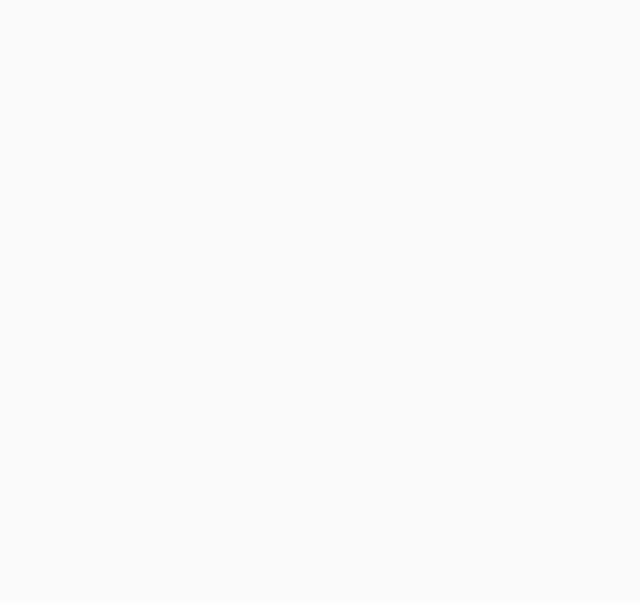
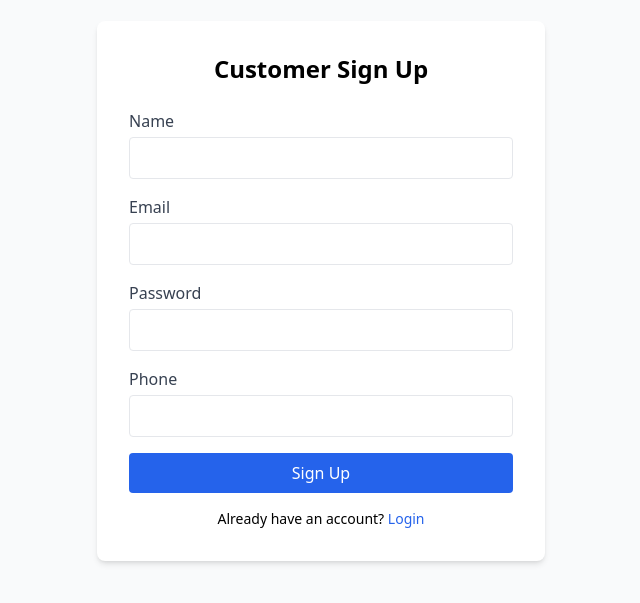
Before and after one commit to pranjalkaull/MartAwaits, a React (Vite) app in the folder project/: page /customer-signup in a window 1280 px wide. Before the commit this address had no page. Shown: the part 109-712 px from the top of the page, without its empty margins (319-959 px from the left). Built offline with nearby package versions, Linux system fonts and the light colour scheme.

Commit message:
Your commit message

```diff
--- a/project/src/App.tsx
+++ b/project/src/App.tsx
@@ -10,19 +10,26 @@ import OrderStatus from './pages/OrderStatus';
 import MartLogin from './pages/MartLogin';
 import MartRegister from './pages/MartRegister';
 import MartDashboard from './pages/MartDashboard';
+import CustomerLogin from './pages/CustomerLogin';
+import CustomerSignup from './pages/CustomerSignup';
 import { CartProvider } from './context/CartContext';
 import { OrderProvider } from './context/OrderContext';
 import { MartAuthProvider } from './context/MartAuthContext';
+import { CustomerAuthProvider } from './context/CustomerAuthContext';
 import ProtectedMartRoute from './components/ProtectedMartRoute';
 
 function App() {
   return (
+    <CustomerAuthProvider>
       <CartProvider>
         <OrderProvider>
           <MartAuthProvider>
             <Router>
               <div className="min-h-screen bg-gray-50">
                 <Routes>
+                  {/* Customer Auth Routes */}
+                  <Route path="/customer-login" element={<CustomerLogin />} />
+                  <Route path="/customer-signup" element={<CustomerSignup />} />
                   {/* Customer Routes */}
                   <Route path="/" element={<Home />} />
                   <Route path="/marts" element={<MartSelection />} />
@@ -49,6 +56,7 @@ function App() {
           </MartAuthProvider>
         </OrderProvider>
       </CartProvider>
+    </CustomerAuthProvider>
   );
 }
 
--- /dev/null
+++ b/project/src/context/CustomerAuthContext.tsx
@@ -0,0 +1,45 @@
+import React, { createContext, useContext, useState, ReactNode } from 'react';
+
+interface CustomerAuthContextType {
+  user: { email: string } | null;
+  login: (email: string, password: string) => Promise<boolean>;
+  logout: () => void;
+  register: (name: string, email: string, password: string, phone: string) => Promise<boolean>;
+}
+
+const CustomerAuthContext = createContext<CustomerAuthContextType | undefined>(undefined);
+
+export const useCustomerAuth = () => {
+  const context = useContext(CustomerAuthContext);
+  if (!context) throw new Error('useCustomerAuth must be used within CustomerAuthProvider');
+  return context;
+};
+
+export const CustomerAuthProvider = ({ children }: { children: ReactNode }) => {
+  const [user, setUser] = useState<{ email: string } | null>(null);
+
+  const login = async (email: string, password: string) => {
+    // Mock: accept any non-empty email/password
+    if (email && password) {
+      setUser({ email });
+      return true;
+    }
+    return false;
+  };
+
+  const logout = () => setUser(null);
+
+  const register = async (name: string, email: string, password: string, phone: string) => {
+    // Mock: accept any non-empty fields
+    if (name && email && password && phone) {
+      return true;
+    }
+    return false;
+  };
+
+  return (
+    <CustomerAuthContext.Provider value={{ user, login, logout, register }}>
+      {children}
+    </CustomerAuthContext.Provider>
+  );
+};
--- /dev/null
+++ b/project/src/pages/CustomerLogin.tsx
@@ -0,0 +1,59 @@
+import React, { useState } from 'react';
+import { useNavigate, Link } from 'react-router-dom';
+
+const CustomerLogin: React.FC = () => {
+  const [email, setEmail] = useState('');
+  const [password, setPassword] = useState('');
+  const [error, setError] = useState('');
+  const navigate = useNavigate();
+
+  const handleSubmit = (e: React.FormEvent) => {
+    e.preventDefault();
+    // Mock authentication: accept any non-empty email/password
+    if (!email || !password) {
+      setError('Please enter both email and password.');
+      return;
+    }
+    // TODO: Replace with real authentication logic
+    setError('');
+    navigate('/');
+  };
+
+  return (
+    <div className="min-h-screen flex items-center justify-center bg-gray-50">
+      <div className="bg-white p-8 rounded-lg shadow-md w-full max-w-md">
+        <h2 className="text-2xl font-bold mb-6 text-center">Customer Login</h2>
+        {error && <div className="text-red-600 mb-4 text-center">{error}</div>}
+        <form onSubmit={handleSubmit} className="space-y-4">
+          <div>
+            <label className="block text-gray-700 mb-1">Email</label>
+            <input
+              type="email"
+              className="w-full border rounded px-3 py-2"
+              value={email}
+              onChange={e => setEmail(e.target.value)}
+              required
+            />
+          </div>
+          <div>
+            <label className="block text-gray-700 mb-1">Password</label>
+            <input
+              type="password"
+              className="w-full border rounded px-3 py-2"
+              value={password}
+              onChange={e => setPassword(e.target.value)}
+              required
+            />
+          </div>
+          <button type="submit" className="w-full bg-blue-600 text-white py-2 rounded hover:bg-blue-700">Login</button>
+        </form>
+        <div className="mt-4 text-center text-sm">
+          Don't have an account?{' '}
+          <Link to="/customer-signup" className="text-blue-600 hover:underline">Sign up</Link>
+        </div>
+      </div>
+    </div>
+  );
+};
+
+export default CustomerLogin;
--- /dev/null
+++ b/project/src/pages/CustomerSignup.tsx
@@ -0,0 +1,80 @@
+import React, { useState } from 'react';
+import { useNavigate, Link } from 'react-router-dom';
+
+const CustomerSignup: React.FC = () => {
+  const [name, setName] = useState('');
+  const [email, setEmail] = useState('');
+  const [password, setPassword] = useState('');
+  const [phone, setPhone] = useState('');
+  const [error, setError] = useState('');
+  const navigate = useNavigate();
+
+  const handleSubmit = (e: React.FormEvent) => {
+    e.preventDefault();
+    if (!name || !email || !password || !phone) {
+      setError('Please fill in all fields.');
+      return;
+    }
+    // TODO: Replace with real registration logic
+    setError('');
+    navigate('/customer-login');
+  };
+
+  return (
+    <div className="min-h-screen flex items-center justify-center bg-gray-50">
+      <div className="bg-white p-8 rounded-lg shadow-md w-full max-w-md">
+        <h2 className="text-2xl font-bold mb-6 text-center">Customer Sign Up</h2>
+        {error && <div className="text-red-600 mb-4 text-center">{error}</div>}
+        <form onSubmit={handleSubmit} className="space-y-4">
+          <div>
+            <label className="block text-gray-700 mb-1">Name</label>
+            <input
+              type="text"
+              className="w-full border rounded px-3 py-2"
+              value={name}
+              onChange={e => setName(e.target.value)}
+              required
+            />
+          </div>
+          <div>
+            <label className="block text-gray-700 mb-1">Email</label>
+            <input
+              type="email"
+              className="w-full border rounded px-3 py-2"
+              value={email}
+              onChange={e => setEmail(e.target.value)}
+              required
+            />
+          </div>
+          <div>
+            <label className="block text-gray-700 mb-1">Password</label>
+            <input
+              type="password"
+              className="w-full border rounded px-3 py-2"
+              value={password}
+              onChange={e => setPassword(e.target.value)}
+              required
+            />
+          </div>
+          <div>
+            <label className="block text-gray-700 mb-1">Phone</label>
+            <input
+              type="tel"
+              className="w-full border rounded px-3 py-2"
+              value={phone}
+              onChange={e => setPhone(e.target.value)}
+              required
+            />
+          </div>
+          <button type="submit" className="w-full bg-blue-600 text-white py-2 rounded hover:bg-blue-700">Sign Up</button>
+        </form>
+        <div className="mt-4 text-center text-sm">
+          Already have an account?{' '}
+          <Link to="/customer-login" className="text-blue-600 hover:underline">Login</Link>
+        </div>
+      </div>
+    </div>
+  );
+};
+
+export default CustomerSignup;
--- a/project/src/pages/Home.tsx
+++ b/project/src/pages/Home.tsx
@@ -128,6 +128,18 @@ const Home: React.FC = () => {
               <Store className="mr-2 h-5 w-5" />
               Mart Official Access
             </Link>
+            <Link
+              to="/customer-login"
+              className="inline-flex items-center px-8 py-4 bg-blue-600 text-white font-semibold rounded-lg hover:bg-blue-700 transform hover:scale-105 transition-all duration-200 shadow-lg"
+            >
+              Customer Login
+            </Link>
+            <Link
+              to="/customer-signup"
+              className="inline-flex items-center px-8 py-4 bg-indigo-600 text-white font-semibold rounded-lg hover:bg-indigo-700 transform hover:scale-105 transition-all duration-200 shadow-lg"
+            >
+              Customer Sign Up
+            </Link>
           </div>
         </div>
       </div>
```
Also changed, not shown: 1 other file (tests, documents, lock files or other folders). Lines whose indentation alone changed are shown as unchanged.
